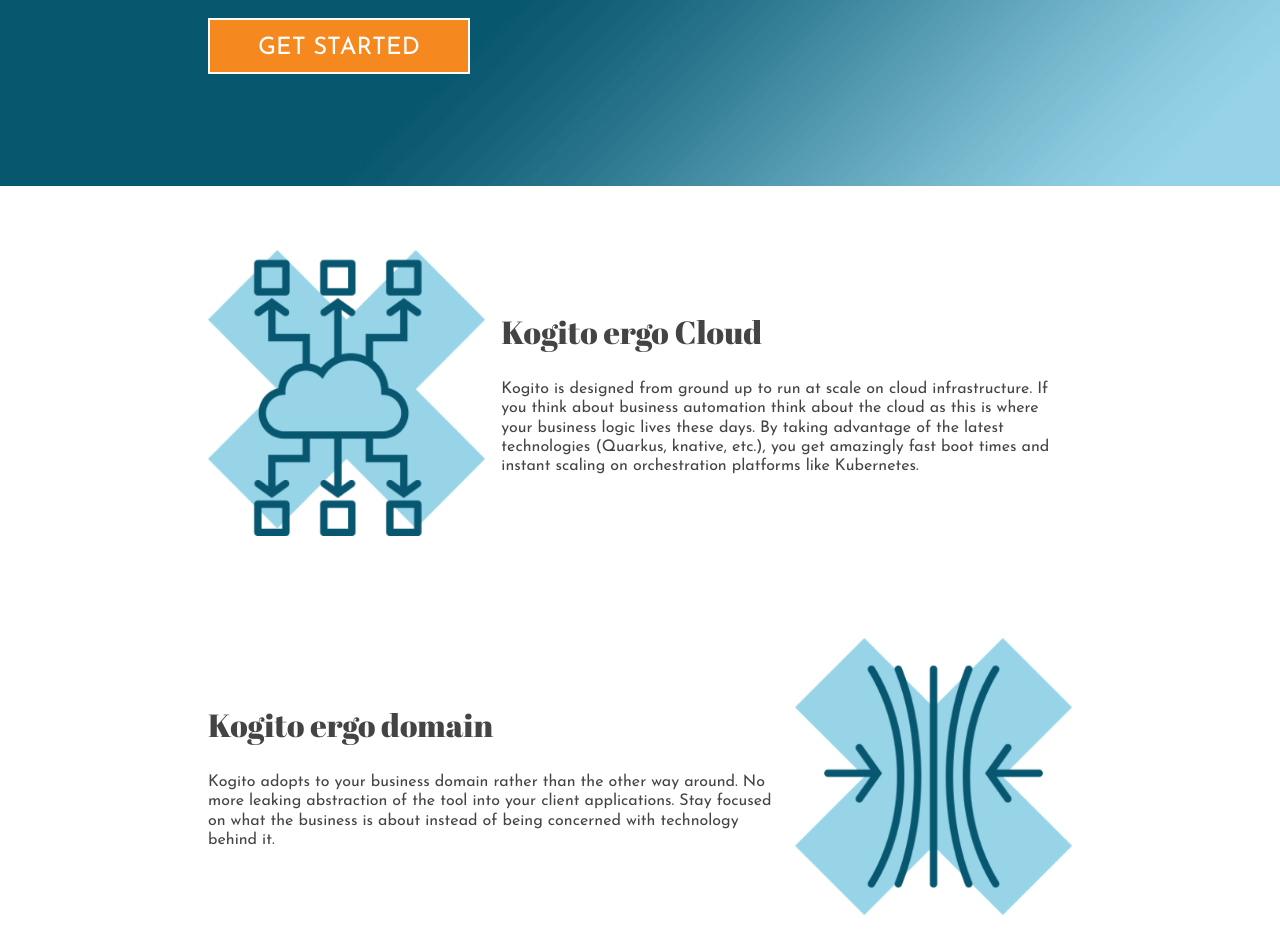
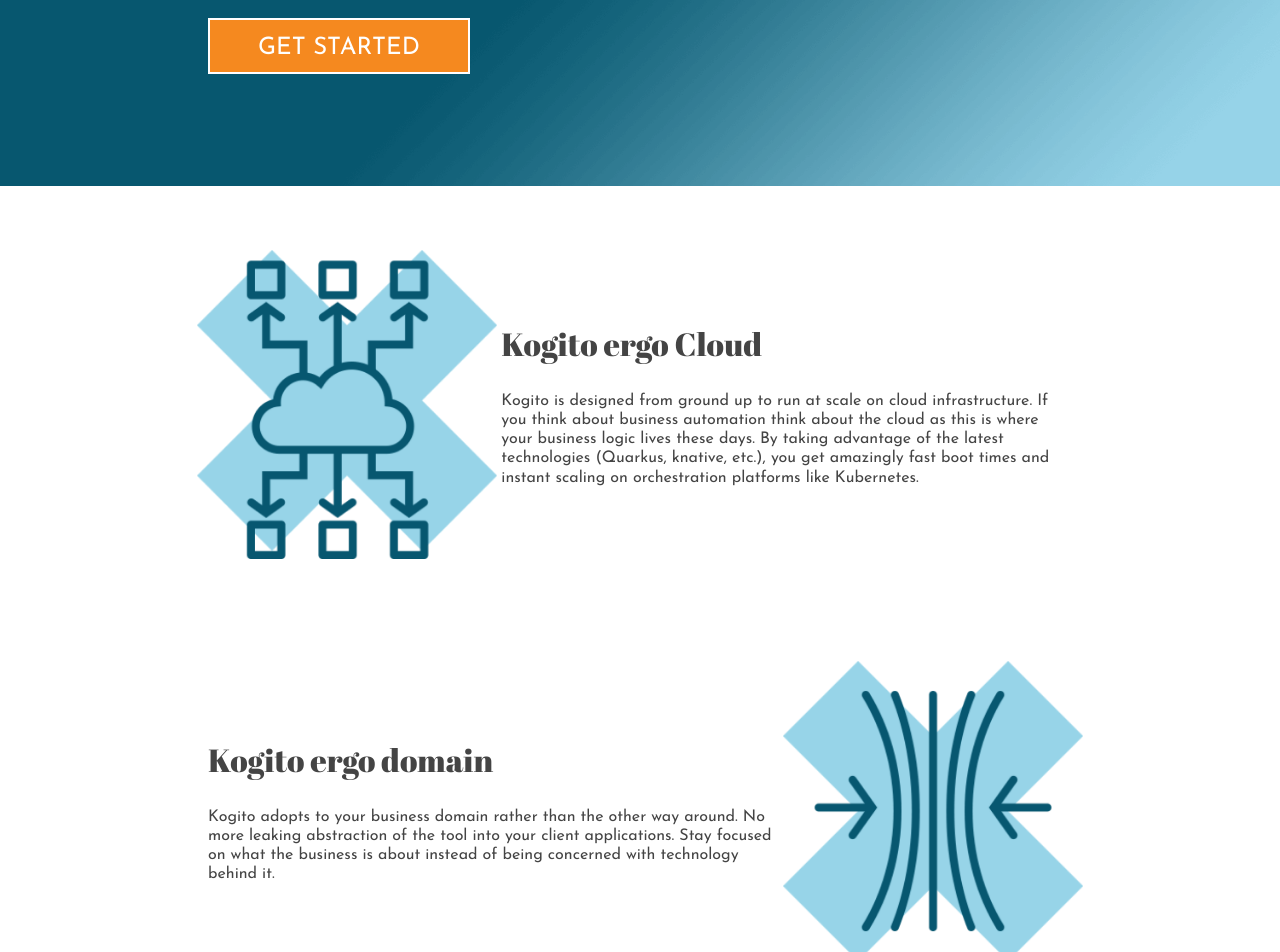
Before and after one commit to apache/incubator-kie-kogito-website, a Jekyll site: the page built from index.md, in a window 1280 px wide. Shown: the part 318-1270 px from the top of the page. Built offline with Jekyll 4.4.1, drawn with Linux system fonts in a browser that asks for light colours; nearby versions of some CDN libraries.

Commit message:
Image updates

```diff
--- a/_includes/header-navigation.html
+++ b/_includes/header-navigation.html
@@ -3,7 +3,7 @@
     <div class="width-12-12">
       <div class="header navigation">
         <div class="logo-wrapper">
-          <a href="{{site.baseurl}}/"><img class="project-logo" src="{{site.baseurl}}/assets/images/kogito-logo-PLACEHOLDER.png"></a>
+          <a href="{{site.baseurl}}/"><img class="project-logo" src="{{site.baseurl}}/assets/images/kogito_logo_rgb_color_horizontal_default_450px.png"></a>
         </div>
         <div class="nav-container">
           <nav>
--- a/_includes/project-footer.html
+++ b/_includes/project-footer.html
@@ -1,7 +1,7 @@
 <div class="content-slim project-footer">
   <div class="footer-section">
     <div class="logo-wrapper">
-      <a href="{{site.baseurl}}/"><img src="{{site.baseurl}}/assets/images/kogito_logo_inverse.png" class="project-logo" title="Project Name"></a>
+      <a href="{{site.baseurl}}/"><img src="{{site.baseurl}}/assets/images/kogito_logo_rgb_color_horizontal_reverse_450px.png" class="project-logo" title="Project Name"></a>
     </div>
   </div>
   <div class="grid-wrapper">
--- a/_sass/core/includes/highlights-alternating-images-band.scss
+++ b/_sass/core/includes/highlights-alternating-images-band.scss
@@ -8,4 +8,8 @@
     align-self: center;
     justify-self: center;
   }
+
+  img {
+    max-width: 300px;
+  }
 }
```
Also changed, not shown: 1 other file.
